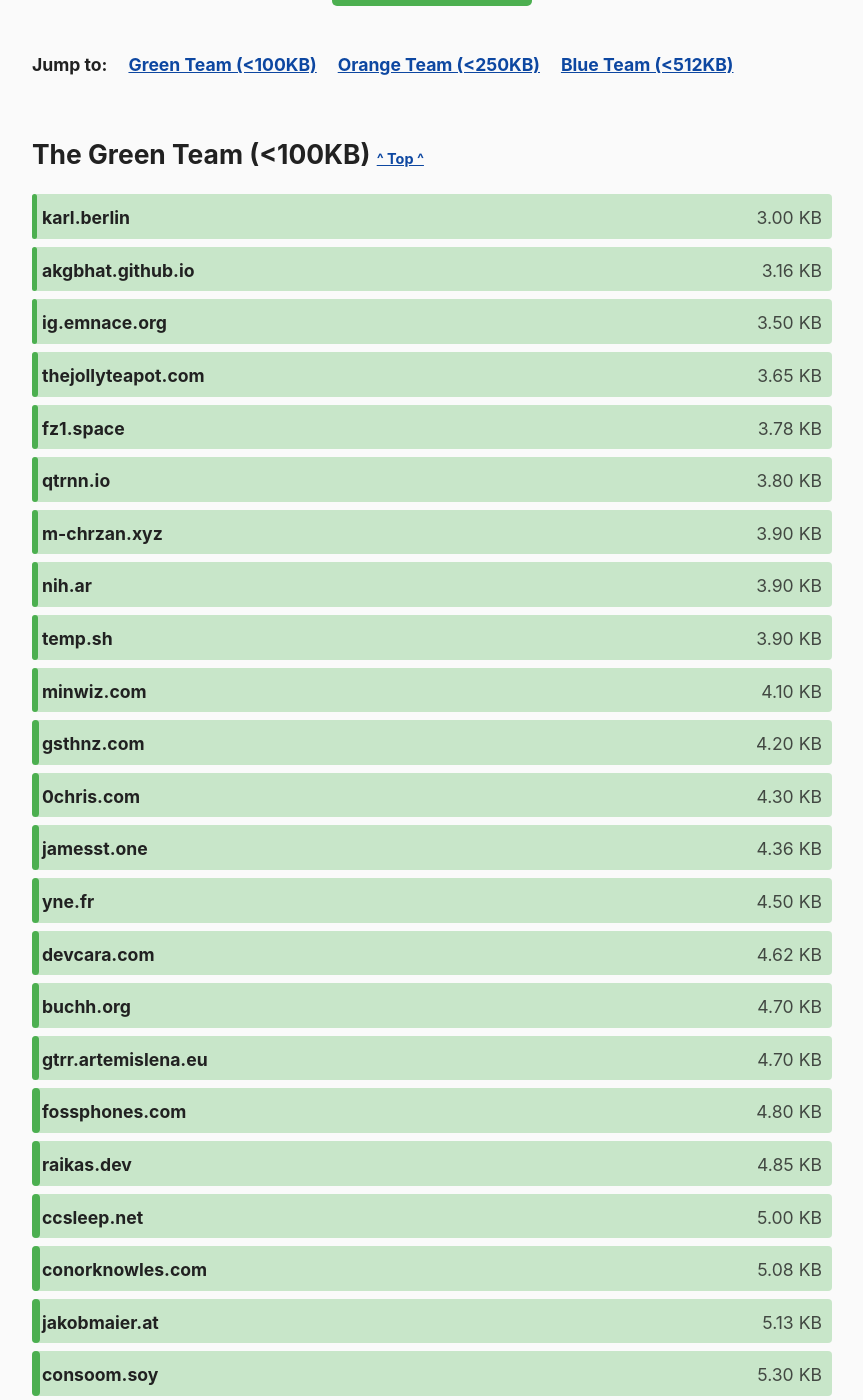
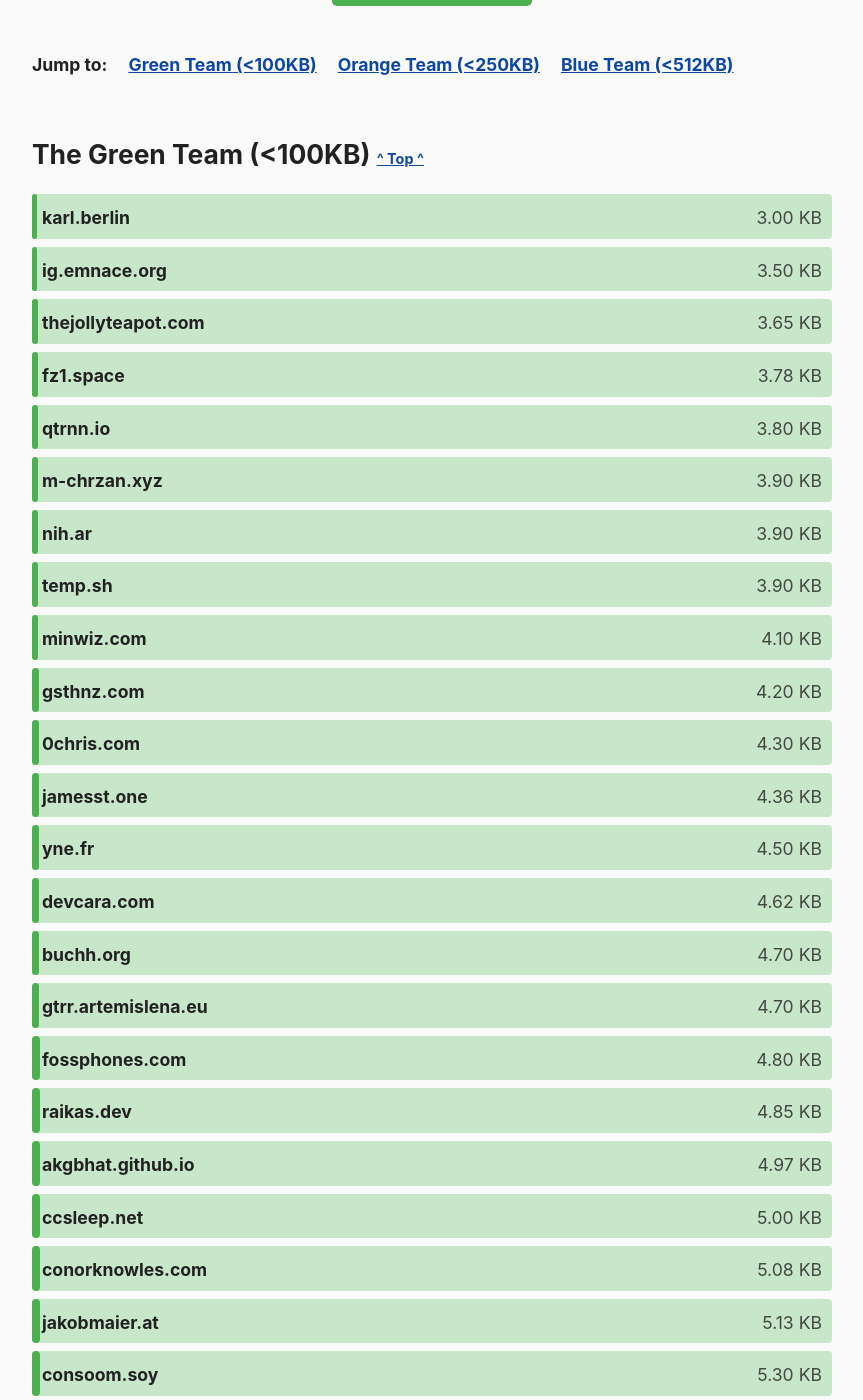
Before and after one commit to kevquirk/512kb.club, a Jekyll site: the page built from index.md, in a window 1280 px wide and 1400 px high, scrolled down 1113 px. Shown: the whole window, without its empty margins (208-1071 px from the left). Built offline with Jekyll 4.4.1, drawn with Linux system fonts in a browser that asks for light colours.

Commit message:
Update sites.yml

```diff
--- a/_data/sites.yml
+++ b/_data/sites.yml
@@ -120,7 +120,7 @@
 
 - domain: akgbhat.github.io
   url: https://akgbhat.github.io/
-  size: 3.16
+  size: 4.97
   last_checked: 2023-10-06
 
 - domain: alessandrocuzzocrea.com
```
